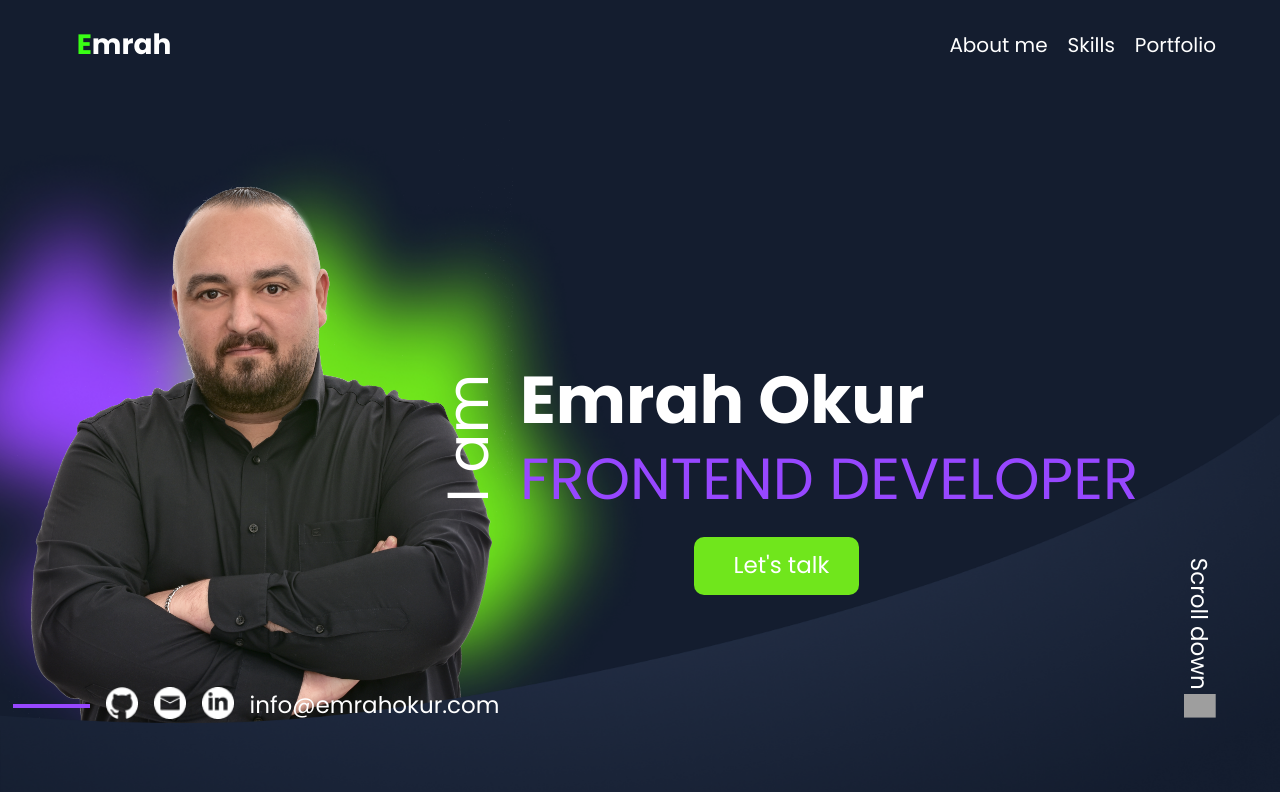
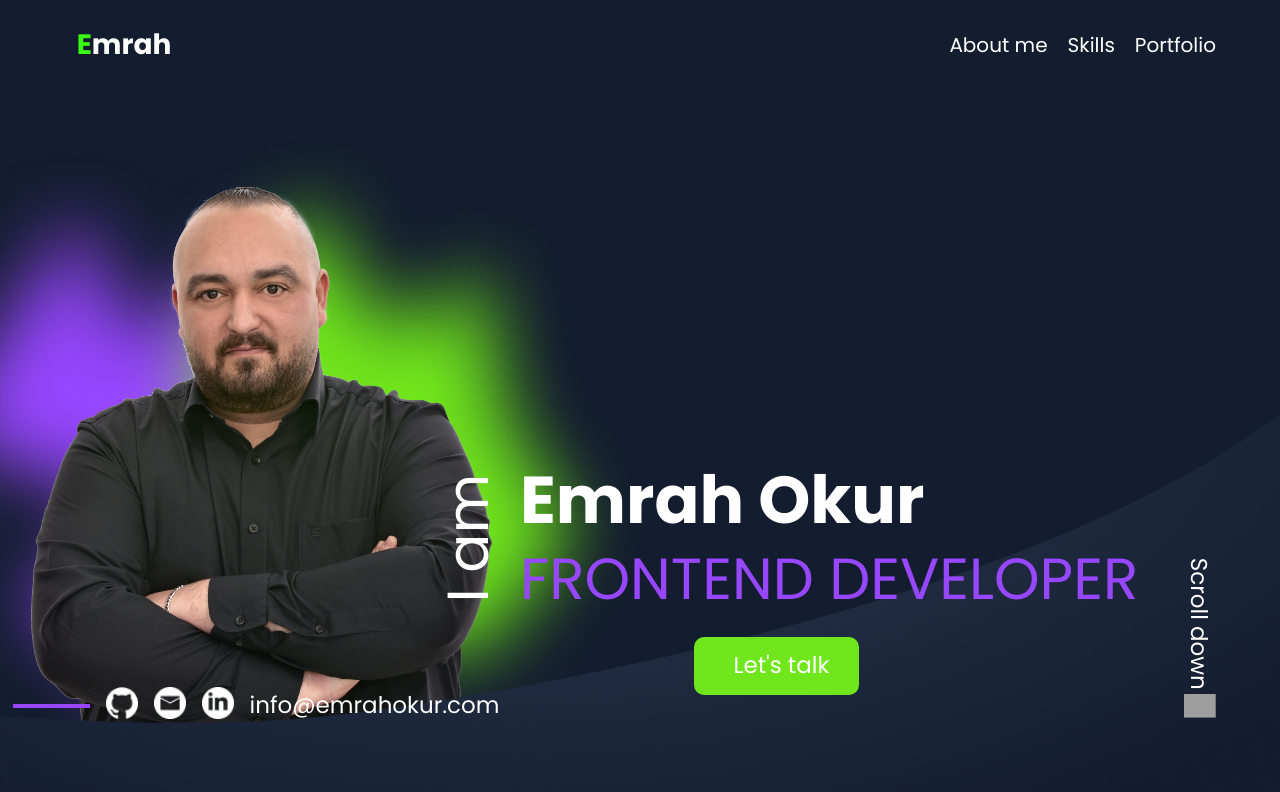
Before and after one commit to EmrahOkur/Emrah-Okur-Portfolio, an Angular app in the folder Emrah-Okur-Portfolio/: page / in a window 1280 px wide. Shown: the top 792 px of the page. Built offline with nearby package versions, Linux system fonts and the light colour scheme; grey boxes are pictures that could not be loaded.

Commit message:
scss fix

```diff
--- a/Emrah-Okur-Portfolio/src/app/hero/hero.component.scss
+++ b/Emrah-Okur-Portfolio/src/app/hero/hero.component.scss
@@ -83,7 +83,7 @@ a {
     margin-top: 0;
     margin-right: 180px;
     z-index: 6;
-    bottom:-250px;
+    bottom:-350px;
 }
 
 .hero-main {
```
